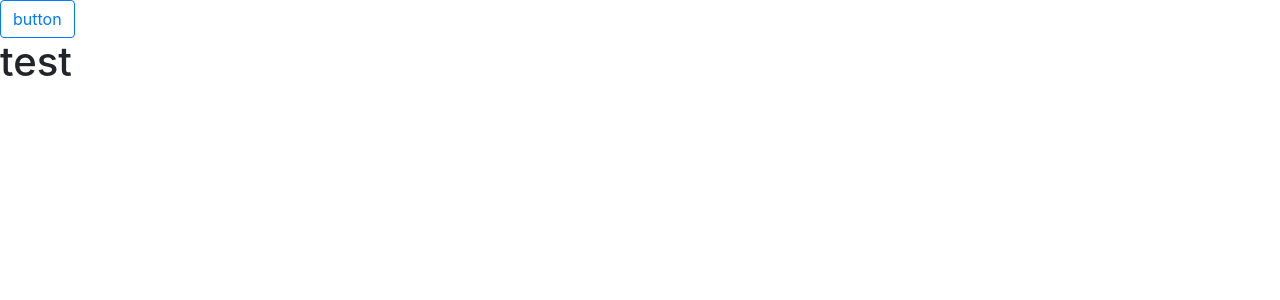
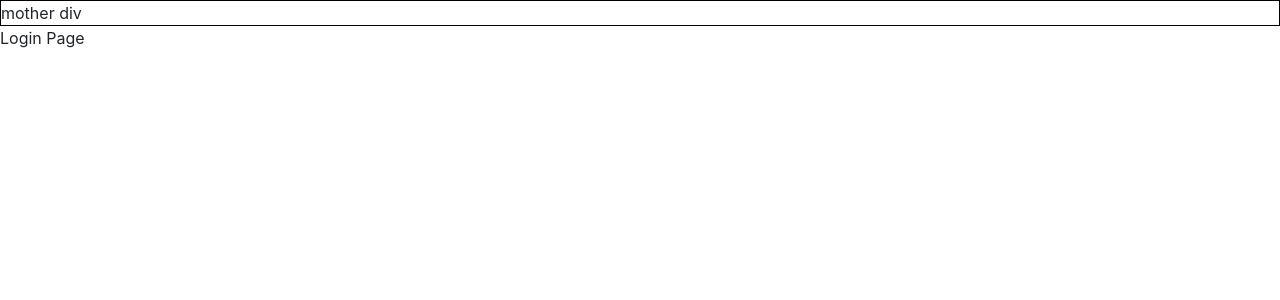
Before and after one commit to Bekryoung/Nexus_JOA, a React (Create React App) app: page / in a window 1280 px wide. Shown: the top 300 px of the page. Built offline with nearby package versions, Linux system fonts and the light colour scheme.

Commit message:
route 적용

```diff
--- a/package.json
+++ b/package.json
@@ -9,6 +9,8 @@
     "bootstrap": "^4.5.0",
     "react": "^16.13.1",
     "react-dom": "^16.13.1",
+    "react-router": "^5.2.0",
+    "react-router-dom": "^5.2.0",
     "react-scripts": "3.4.1"
   },
   "scripts": {
--- a/src/App.js
+++ b/src/App.js
@@ -1,14 +1,19 @@
-import React from 'react';
-import logo from './logo.svg';
+import React, { Component } from 'react';
 import './App.css';
+import Routes from './Routes';
 
-function App() {
-  return (
-    <div>
-      <button className="btn btn-outline-primary">button</button>
-      <p className="h1">test</p>
-    </div>
-  );
+class App extends Component {
+  render() {
+    const mother_style = {
+      border: '1px solid black'
+    }
+    return (
+      <>
+        <div style= {mother_style} >mother div</div>
+        <Routes />
+      </>
+    )
+  }
 }
 
 export default App;
--- /dev/null
+++ b/src/Routes.js
@@ -0,0 +1,20 @@
+import React from 'react';
+import {BrowserRouter as Router, Route, Switch} from 'react-router-dom';
+
+import Main from './components/Main/Main';
+import Login from './components/Login/Login';
+
+class Routes extends React.Component {
+    render () {
+        return (
+            <Router>
+                <Switch>
+                    <Route exact path='/' component={Login} />
+                    <Route exact path='/main' component={Main} />
+                </Switch>
+            </Router>
+        );
+    }
+}
+
+export default Routes;
--- /dev/null
+++ b/src/components/Login/Login.js
@@ -0,0 +1,13 @@
+import React, { Component } from 'react';
+
+class Login extends Component {
+    render() {
+      return (
+        <>
+          Login Page
+        </>
+      )
+    }
+  }
+
+  export default Login;
--- /dev/null
+++ b/src/components/Main/Main.js
@@ -0,0 +1,13 @@
+import React, { Component } from 'react';
+
+class Main extends Component {
+    render() {
+      return (
+        <>
+          Main Page
+        </>
+      )
+    }
+  }
+
+  export default Main;
```
Also changed, not shown: 1 other file (tests, documents, lock files or other folders).
